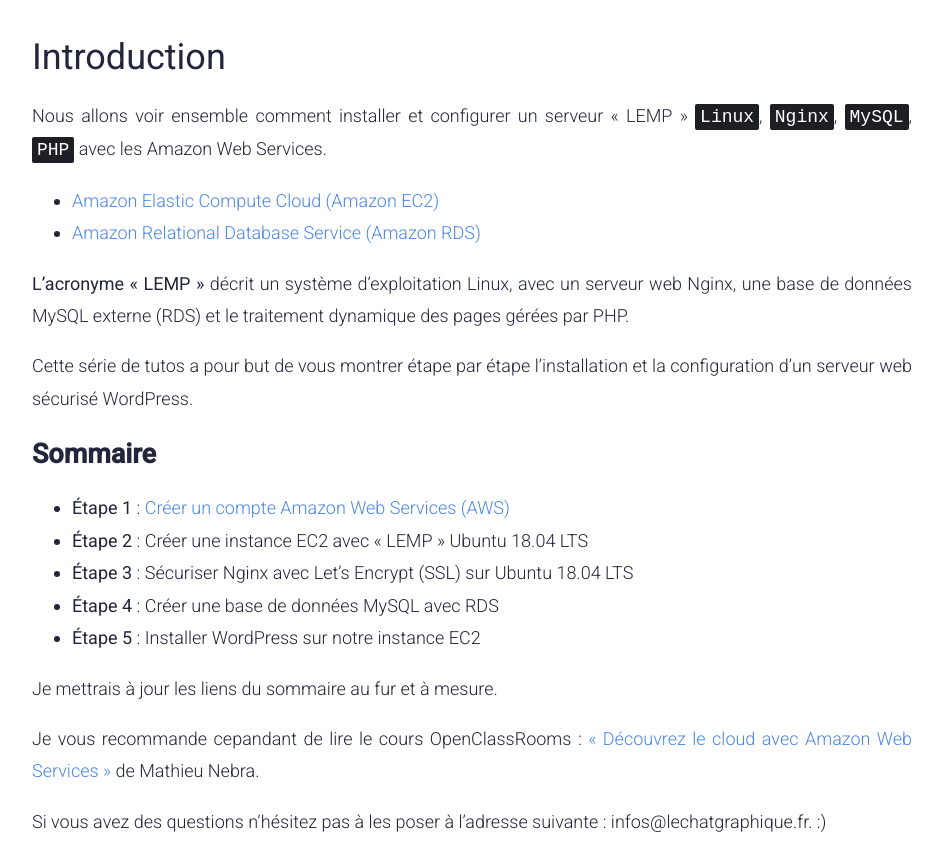
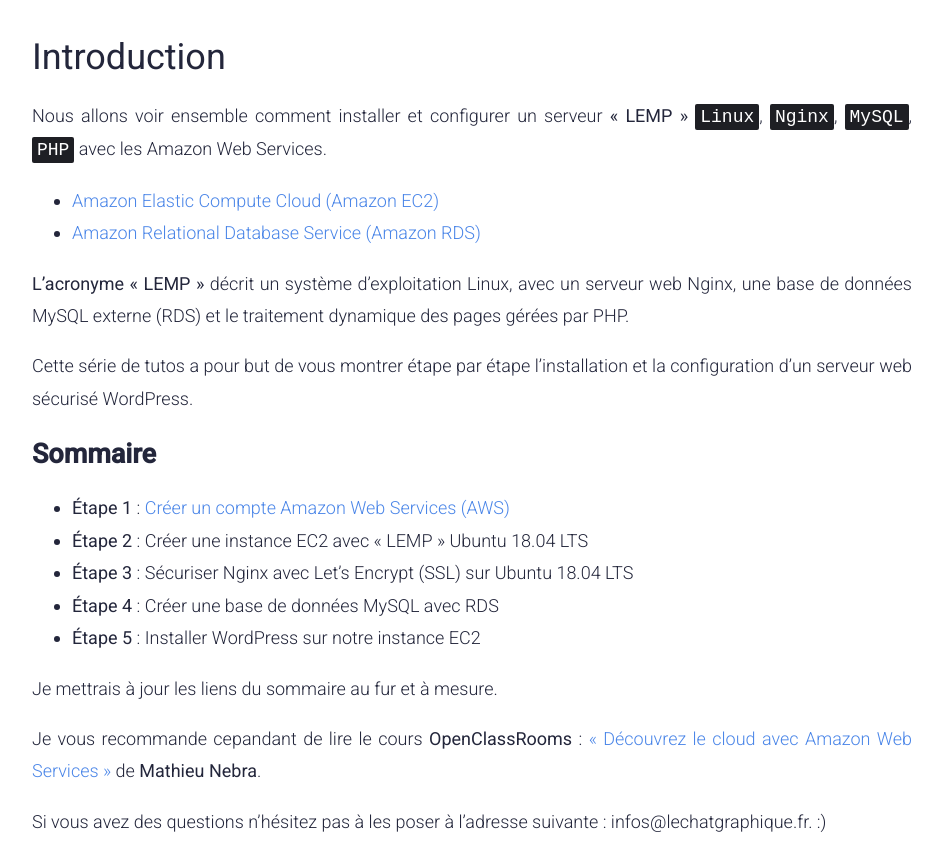
Before and after one commit to lechatgraphique/lechatgraphique.github.io, a Jekyll site: the page built from blog/_posts/2019-06-11-ep0-introduction-serveur-lemp.md, in a window 1280 px wide. Shown: the part 353-1207 px from the top of the page, without its empty margins (168-1110 px from the left). Built offline with Jekyll 4.4.1, drawn with Linux system fonts in a browser that asks for light colours.

Commit message:
update:text

```diff
--- a/blog/_posts/2019-06-11-ep0-introduction-serveur-lemp.md
+++ b/blog/_posts/2019-06-11-ep0-introduction-serveur-lemp.md
@@ -8,7 +8,7 @@
 Linux, Nginx, MySQL, PHP avec les services AWS."
 ---
 # Introduction
-Nous allons voir ensemble comment installer et configurer un serveur « LEMP »  `Linux`, `Nginx`, `MySQL`, `PHP` avec les Amazon Web Services.
+Nous allons voir ensemble comment installer et configurer un serveur **« LEMP »**  `Linux`, `Nginx`, `MySQL`, `PHP` avec les Amazon Web Services.
 
 - [Amazon Elastic Compute Cloud (Amazon EC2)](https://aws.amazon.com/fr/ec2/)
 - [Amazon Relational Database Service (Amazon RDS)](https://aws.amazon.com/fr/rds/)
@@ -26,7 +26,7 @@
 
 Je mettrais à jour les liens du sommaire au fur et à mesure.
 
-Je vous recommande cepandant de lire le cours OpenClassRooms : [« Découvrez le cloud avec Amazon Web Services »](https://openclassrooms.com/fr/courses/4810836-decouvrez-le-cloud-avec-amazon-web-services) de Mathieu Nebra.
+Je vous recommande cepandant de lire le cours **OpenClassRooms** : [« Découvrez le cloud avec Amazon Web Services »](https://openclassrooms.com/fr/courses/4810836-decouvrez-le-cloud-avec-amazon-web-services) de **Mathieu Nebra**.
 
 Si vous avez des questions n’hésitez pas à les poser à l’adresse suivante : infos@lechatgraphique.fr. :)
 
```
Also changed, not shown: 2 other files.
